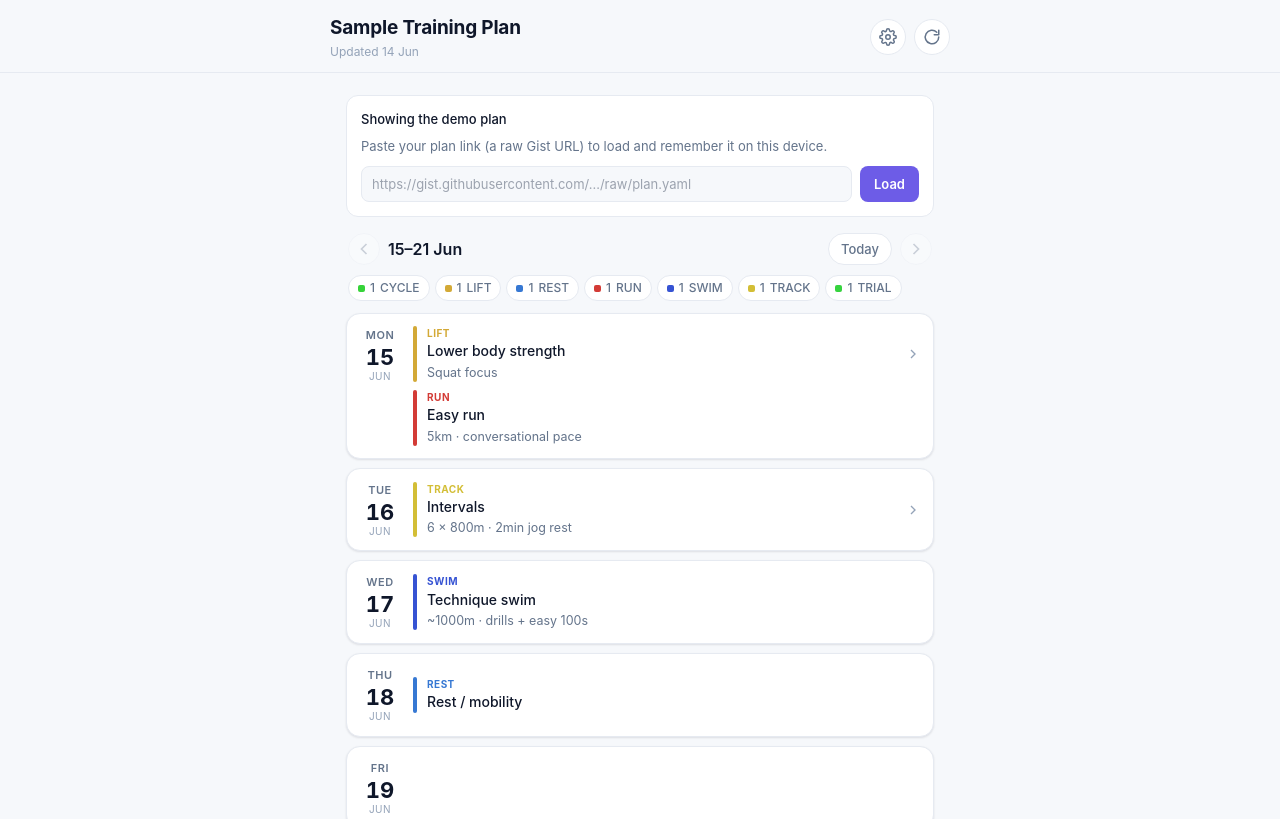
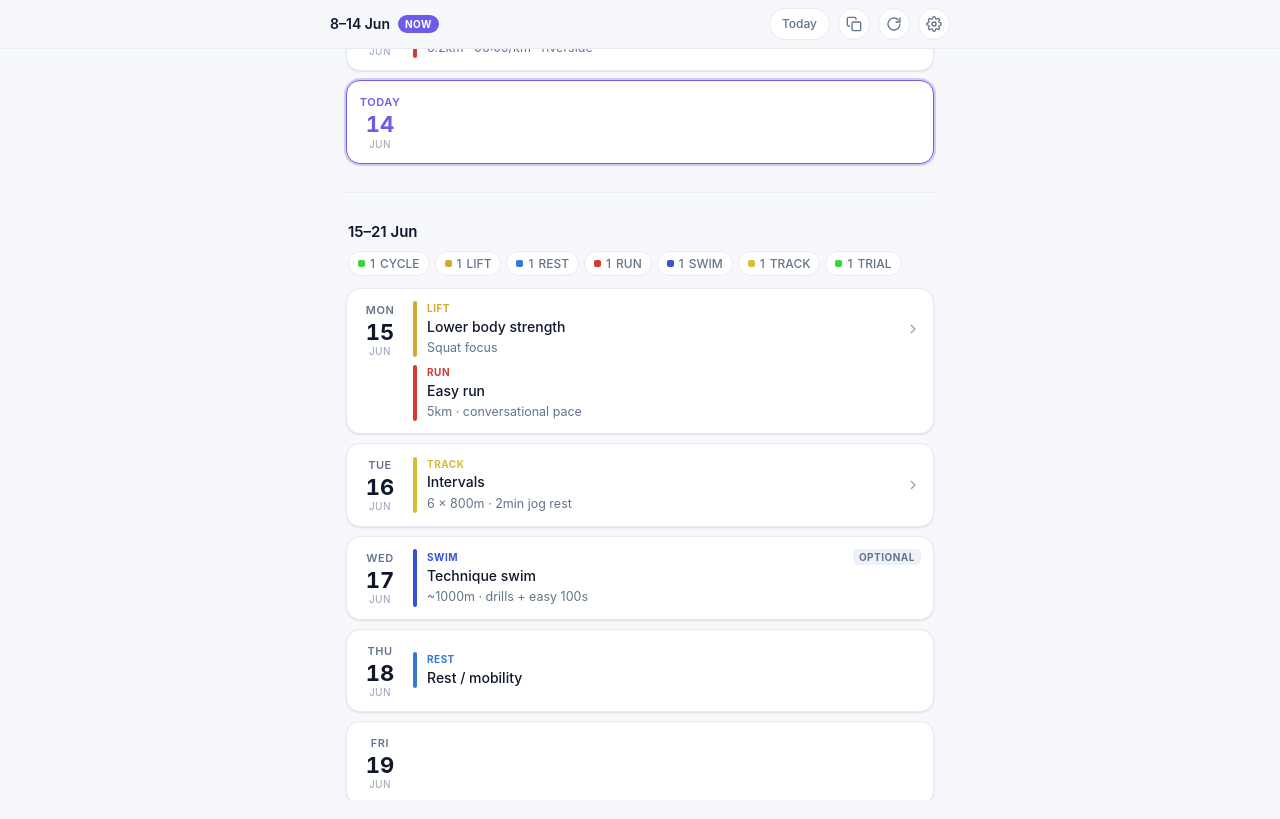
Before and after one commit to mistersimon/training-planner, a React (Vite) app: page / in a window 1280 px wide. Shown: the top 819 px of the page. Built offline with nearby package versions, Linux system fonts and the light colour scheme.

Commit message:
various ui changes

```diff
--- a/public/sample-plan.yaml
+++ b/public/sample-plan.yaml
@@ -5,6 +5,7 @@
 #   date:     YYYY-MM-DD   activity: any label (colors are auto-assigned per label)
 #   important: true to flag a standout session (race/test)
 #   summary:  one line shown on the card
+#   status:   planned (default) | done (completed) | optional (extra/skippable — shows an "Optional" tag)
 #   notes:    longer markdown shown when you tap the session
 
 title: Sample Training Plan
@@ -15,31 +16,42 @@ goals:
 notes: |-
   This is a demo plan. Load your own with a "?plan=<url>" link in the address bar — point it at a raw Gist URL holding your plan.yaml.
 sessions:
+  - date: 2026-06-13
+    activity: run
+    status: done
+    title: Easy run
+    summary: "6.2km · 06:05/km · riverside"
   - date: 2026-06-15
     activity: lift
+    status: planned
     title: Lower body strength
     summary: "Squat focus"
     notes: |-
       Back squat 4×5, Romanian deadlift 3×8, accessories. Leave the PM for an easy run.
   - date: 2026-06-15
     activity: run
+    status: planned
     title: Easy run
     summary: "5km · conversational pace"
   - date: 2026-06-16
     activity: track
+    status: planned
     title: Intervals
     summary: "6 × 800m · 2min jog rest"
     notes: |-
       Hold an even, repeatable pace — the last rep should feel like the first.
   - date: 2026-06-17
     activity: swim
+    status: optional
     title: Technique swim
     summary: "~1000m · drills + easy 100s"
   - date: 2026-06-18
     activity: rest
+    status: planned
     title: Rest / mobility
   - date: 2026-06-20
     activity: trial
+    status: planned
     important: true
     title: 5K time trial
     summary: "Goal: a fresh PB"
@@ -47,5 +59,6 @@ sessions:
       Warm up well, start controlled, negative-split if you can.
   - date: 2026-06-21
     activity: cycle
+    status: optional
     title: Endurance ride
     summary: "30km · Zone 2 · steady cadence"
--- a/src/components/Day.tsx
+++ b/src/components/Day.tsx
@@ -13,7 +13,8 @@ export function Day({ day, onOpen }: { day: DayGroup; onOpen: (index: number) =>
 
   return (
     <article
-      className="day-card mb-[9px] flex gap-3 rounded-[14px] border border-[var(--border)] bg-[var(--surface)] p-3"
+      id={day.isToday ? 'today' : undefined}
+      className="day-card mb-[9px] flex scroll-mt-20 gap-3 rounded-[14px] border border-[var(--border)] bg-[var(--surface)] p-3"
       style={style}
     >
       <div className="w-[42px] flex-none pt-0.5 text-center">
--- a/src/components/Week.tsx
+++ b/src/components/Week.tsx
@@ -3,32 +3,15 @@ import { rangeLabel } from '../lib/format'
 import { colorForActivity } from '../lib/types'
 import { Day } from './Day'
 
-const Arrow = ({ dir }: { dir: 'left' | 'right' }) => (
-  <svg viewBox="0 0 24 24" fill="none" stroke="currentColor" strokeWidth={2} className="h-5 w-5">
-    <path d={dir === 'left' ? 'M15 6l-6 6 6 6' : 'M9 6l6 6-6 6'} />
-  </svg>
-)
-
 export function Week({
   week,
   onOpen,
-  onPrev,
-  onNext,
-  onToday,
-  canPrev,
-  canNext,
+  innerRef,
 }: {
   week: WeekGroup
   onOpen: (index: number) => void
-  onPrev: () => void
-  onNext: () => void
-  onToday: () => void
-  canPrev: boolean
-  canNext: boolean
+  innerRef?: (el: HTMLElement | null) => void
 }) {
-  const navBtn =
-    'flex h-8 w-8 flex-none items-center justify-center rounded-full border border-[var(--border)] bg-[var(--surface)] text-[var(--muted)] enabled:hover:bg-[var(--surface-2)] disabled:opacity-30'
-
   const chips = Object.entries(week.counts)
     .sort(([a], [b]) => a.localeCompare(b))
     .map(([activity, n]) => (
@@ -45,45 +28,20 @@ export function Week({
     ))
 
   return (
-    <section className="mt-4">
+    <section
+      ref={innerRef}
+      className="scroll-mt-24 border-t border-[var(--border)] py-7 first:border-t-0 first:pt-3 [&>*:last-child]:mb-0"
+    >
       <div className="mb-3 px-0.5">
         <div className="flex items-center gap-2">
-          <button
-            type="button"
-            className={navBtn}
-            onClick={onPrev}
-            disabled={!canPrev}
-            aria-label="Previous week"
-          >
-            <Arrow dir="left" />
-          </button>
-          <span className="text-[16px] font-semibold">{rangeLabel(week.mon)}</span>
+          <span className="text-[15px] font-semibold">{rangeLabel(week.mon)}</span>
           {week.isNow && (
-            <span className="rounded-full bg-[var(--ring)] px-[9px] py-0.5 text-[11px] font-bold tracking-[0.04em] text-white">
-              This week
+            <span className="rounded-full bg-[var(--ring)] px-[8px] py-0.5 text-[10px] font-bold uppercase tracking-[0.04em] text-white">
+              Now
             </span>
           )}
-          <div className="ml-auto flex items-center gap-2">
-            <button
-              type="button"
-              onClick={onToday}
-              disabled={week.isNow}
-              className="flex h-8 items-center rounded-full border border-[var(--border)] bg-[var(--surface)] px-3 text-[13px] font-medium text-[var(--muted)] enabled:hover:bg-[var(--surface-2)] disabled:opacity-30"
-            >
-              Today
-            </button>
-            <button
-              type="button"
-              className={navBtn}
-              onClick={onNext}
-              disabled={!canNext}
-              aria-label="Next week"
-            >
-              <Arrow dir="right" />
-            </button>
-          </div>
         </div>
-        {chips.length > 0 && <div className="mt-2.5 flex flex-wrap gap-[5px]">{chips}</div>}
+        {chips.length > 0 && <div className="mt-2 flex flex-wrap gap-[5px]">{chips}</div>}
       </div>
       {week.days.map((day) => (
         <Day key={day.key} day={day} onOpen={onOpen} />
--- a/src/router.tsx
+++ b/src/router.tsx
@@ -2,11 +2,10 @@ import { createRoute, createRouter } from '@tanstack/react-router'
 import { rootRoute } from './routes/__root'
 import { App } from './routes/index'
 
-// Typed search params: ?plan=<url> selects the source, ?week=<YYYY-MM-DD>
-// (the week's Monday) selects the visible week, ?s=<index> deep-links a session.
+// Typed search params: ?plan=<url> selects the source, ?s=<index> deep-links a
+// session.
 interface IndexSearch {
   plan?: string
-  week?: string
   s?: number
 }
 
@@ -22,7 +21,6 @@ const indexRoute = createRoute({
   component: App,
   validateSearch: (search: Record<string, unknown>): IndexSearch => ({
     plan: typeof search.plan === 'string' ? search.plan : undefined,
-    week: typeof search.week === 'string' ? search.week : undefined,
     s: toNum(search.s),
   }),
 })
--- a/src/routes/index.tsx
+++ b/src/routes/index.tsx
@@ -1,9 +1,8 @@
 import { getRouteApi } from '@tanstack/react-router'
-import { useEffect, useMemo, useState } from 'react'
+import { useEffect, useMemo, useRef, useState } from 'react'
 import { loadPlan, groupByWeek, type Plan } from '../lib/plan'
-import { todayKey, dstr, dnum, mondayOf, localKey, MO } from '../lib/format'
+import { todayKey, dnum, mondayOf, localKey, rangeLabel, MO } from '../lib/format'
 import { colorForActivity } from '../lib/types'
-import { useSwipe } from '../lib/useSwipe'
 import { Week } from '../components/Week'
 import { DetailSheet, type SheetContent } from '../components/DetailSheet'
 import { LoadPlanPrompt } from '../components/LoadPlanPrompt'
@@ -19,7 +18,25 @@ const readConfiguredUrl = () => {
 
 const route = getRouteApi('/')
 const STORE_KEY = 'planUrl'
+const CACHE_PREFIX = 'planCache:'
 const monKeyOf = (dateKey: string) => localKey(mondayOf(dateKey))
+
+// Last good raw YAML per source URL, so the PWA can render instantly (and
+// offline) while a fresh copy is fetched in the background.
+const readCachedPlan = (url: string): string | null => {
+  try {
+    return localStorage.getItem(CACHE_PREFIX + url)
+  } catch {
+    return null
+  }
+}
+const writeCachedPlan = (url: string, raw: string) => {
+  try {
+    localStorage.setItem(CACHE_PREFIX + url, raw)
+  } catch {
+    /* ignore */
+  }
+}
 
 // Resolve which plan to load: ?plan= (remembered) → saved URL → bundled sample.
 function resolveSource(planParam?: string): { url: string; isFallback: boolean } {
@@ -44,6 +61,7 @@ export function App() {
   const search = route.useSearch()
   const navigate = route.useNavigate()
   const [settingsOpen, setSettingsOpen] = useState(false)
+  const [copied, setCopied] = useState(false)
   // Bumped when clearing the saved URL so the source re-resolves even if the
   // ?plan param is already absent.
   const [nonce, setNonce] = useState(0)
@@ -51,11 +69,28 @@ export function App() {
   const [refreshKey, setRefreshKey] = useState(0)
   const { url, isFallback } = useMemo(() => resolveSource(search.plan), [search.plan, nonce])
 
-  const [state, setState] = useState<{ plan?: Plan; error?: string; loading: boolean }>({ loading: true })
+  const [state, setState] = useState<{ plan?: Plan; raw?: string; error?: string; loading: boolean }>({
+    loading: true,
+  })
 
   useEffect(() => {
     let cancelled = false
+
+    // 1. Render the last cached plan immediately so the app (especially the
+    // installed PWA) never opens blank — even offline. Keep `loading` true so
+    // the refresh spinner shows while the background fetch runs.
+    const cached = readCachedPlan(url)
+    if (cached) {
+      try {
+        setState({ loading: true, plan: loadPlan(cached), raw: cached })
+      } catch {
         setState({ loading: true })
+      }
+    } else {
+      setState({ loading: true })
+    }
+
+    // 2. Fetch the latest in the background and swap it in when it arrives.
     // Cache-bust so every load fetches the latest — defeats the browser cache
     // and, importantly, a remote Gist's raw-URL CDN cache (~minutes stale).
     const fetchUrl = `${url}${url.includes('?') ? '&' : '?'}_=${Date.now()}`
@@ -67,17 +102,29 @@ export function App() {
       .then((text) => {
         if (cancelled) return
         try {
-          setState({ loading: false, plan: loadPlan(text) })
+          const plan = loadPlan(text)
+          writeCachedPlan(url, text)
+          setState({ loading: false, plan, raw: text })
         } catch (e) {
+          // Network gave us unparseable YAML: keep the cached plan if we have
+          // one, otherwise surface the parse error.
+          if (cached) setState((s) => ({ ...s, loading: false }))
+          else
             setState({ loading: false, error: (e as Error).message || 'YAML could not be parsed.' })
         }
       })
       .catch((e) => {
-        if (!cancelled)
+        if (cancelled) return
+        // Offline / network error: silently keep showing the cached plan; only
+        // surface an error when there's nothing cached to fall back to.
+        if (cached) {
+          setState((s) => ({ ...s, loading: false }))
+        } else {
           setState({
             loading: false,
             error: `Couldn't load ${url} — ${(e as Error).message}. If this is a remote plan, check the URL allows cross-origin requests.`,
           })
+        }
       })
     return () => {
       cancelled = true
@@ -87,68 +134,74 @@ export function App() {
   const plan = state.plan
   const weeks = useMemo(() => (plan ? groupByWeek(plan.sessions) : []), [plan])
 
-  // Which week is visible: ?week= → the open session's week → this week →
+  // The week to bring into view on load / when "Today" is tapped: this week →
   // the first upcoming week → the last week.
-  const curIndex = useMemo(() => {
+  const currentIndex = useMemo(() => {
     if (!weeks.length) return -1
-    if (search.week) {
-      const i = weeks.findIndex((w) => w.monKey === search.week)
-      if (i >= 0) return i
-    }
-    if (search.s != null && plan?.sessions[search.s]) {
-      const i = weeks.findIndex((w) => w.monKey === monKeyOf(dstr(plan.sessions[search.s as number].date)))
-      if (i >= 0) return i
-    }
     const now = weeks.findIndex((w) => w.isNow)
     if (now >= 0) return now
     const thisMon = monKeyOf(todayKey)
     const up = weeks.findIndex((w) => w.monKey >= thisMon)
     return up >= 0 ? up : weeks.length - 1
-  }, [weeks, search.week, search.s, plan])
+  }, [weeks])
 
-  const current = curIndex >= 0 ? weeks[curIndex] : null
-  const gotoWeek = (i: number) => navigate({ search: (p) => ({ ...p, week: weeks[i].monKey, s: undefined }) })
-  // Clearing ?week falls back to the current/first-upcoming week (see curIndex).
-  const goToday = () => navigate({ search: (p) => ({ ...p, week: undefined, s: undefined }) })
+  const scrollRef = useRef<HTMLElement | null>(null)
+  const weekRefs = useRef<(HTMLElement | null)[]>([])
+  const scrollToWeek = (i: number, behavior: ScrollBehavior = 'smooth') => {
+    weekRefs.current[i]?.scrollIntoView({ behavior, block: 'start' })
+  }
+  // Bring today's card to the top; fall back to the current week's start when
+  // today isn't in the plan (e.g. the plan begins in the future).
+  const goToday = (behavior: ScrollBehavior = 'smooth') => {
+    const el = scrollRef.current?.querySelector('#today')
+    if (el) el.scrollIntoView({ behavior, block: 'start' })
+    else if (currentIndex >= 0) scrollToWeek(currentIndex, behavior)
+  }
+
+  // Jump to today whenever a new plan loads (e.g. opening the PWA), unless a
+  // session is being deep-linked open.
+  const scrolledFor = useRef<Plan | undefined>(undefined)
+  useEffect(() => {
+    if (!plan || plan === scrolledFor.current) return
+    scrolledFor.current = plan
+    if (search.s == null && currentIndex >= 0) {
+      // Wait for the week sections to render before scrolling.
+      requestAnimationFrame(() => goToday('auto'))
+    }
+  }, [plan, currentIndex, search.s])
+
+  // Track the week sitting at the top of the viewport so the sticky header can
+  // show its range + workout summary as you scroll.
+  const [viewWeek, setViewWeek] = useState(-1)
+  const visibleRef = useRef<Set<number>>(new Set())
+  useEffect(() => {
+    const root = scrollRef.current
+    if (!root || !weeks.length) return
+    visibleRef.current.clear()
+    const obs = new IntersectionObserver(
+      (entries) => {
+        for (const e of entries) {
+          const i = weekRefs.current.indexOf(e.target as HTMLElement)
+          if (i < 0) continue
+          if (e.isIntersecting) visibleRef.current.add(i)
+          else visibleRef.current.delete(i)
+        }
+        const vis = [...visibleRef.current]
+        setViewWeek(vis.length ? Math.min(...vis) : -1)
+      },
+      // Thin band near the top: the section intersecting it is the topmost one.
+      { root, rootMargin: '0px 0px -85% 0px' },
+    )
+    weekRefs.current.forEach((el) => el && obs.observe(el))
+    return () => obs.disconnect()
+  }, [plan, weeks.length])
 
   const openSession = (index: number) => navigate({ search: (p) => ({ ...p, s: index }) })
   const closeSheet = () => navigate({ search: (p) => ({ ...p, s: undefined }) })
 
-  // Swipe left → next week, right → previous. Disabled while a session sheet is
-  // open so its own gestures aren't hijacked.
-  const swipe = useSwipe({
-    onLeft: () => {
-      if (search.s == null && curIndex < weeks.length - 1) gotoWeek(curIndex + 1)
-    },
-    onRight: () => {
-      if (search.s == null && curIndex > 0) gotoWeek(curIndex - 1)
-    },
-  })
-
-  // Desktop: ← / → arrow keys change week. Ignored while a sheet is open, when
-  // typing in a field, or alongside a modifier (don't clobber browser shortcuts).
-  useEffect(() => {
-    const onKey = (e: KeyboardEvent) => {
-      if (e.key !== 'ArrowLeft' && e.key !== 'ArrowRight') return
-      if (e.altKey || e.ctrlKey || e.metaKey || e.shiftKey) return
-      if (search.s != null || settingsOpen) return
-      const el = e.target as HTMLElement | null
-      if (el && (el.isContentEditable || /^(INPUT|TEXTAREA|SELECT)$/.test(el.tagName))) return
-      if (e.key === 'ArrowRight' && curIndex < weeks.length - 1) {
-        e.preventDefault()
-        gotoWeek(curIndex + 1)
-      } else if (e.key === 'ArrowLeft' && curIndex > 0) {
-        e.preventDefault()
-        gotoWeek(curIndex - 1)
-      }
-    }
-    window.addEventListener('keydown', onKey)
-    return () => window.removeEventListener('keydown', onKey)
-  }, [curIndex, weeks.length, search.s, settingsOpen])
-
   const saveUrl = (planUrl: string) => {
     setSettingsOpen(false)
-    navigate({ search: (p) => ({ ...p, plan: planUrl, week: undefined, s: undefined }) })
+    navigate({ search: (p) => ({ ...p, plan: planUrl, s: undefined }) })
   }
   const useDemo = () => {
     try {
@@ -158,7 +211,18 @@ export function App() {
     }
     setSettingsOpen(false)
     setNonce((n) => n + 1)
-    navigate({ search: (p) => ({ ...p, plan: undefined, week: undefined, s: undefined }) })
+    navigate({ search: (p) => ({ ...p, plan: undefined, s: undefined }) })
+  }
+
+  const copyYaml = async () => {
+    if (!state.raw) return
+    try {
+      await navigator.clipboard.writeText(state.raw)
+      setCopied(true)
+      setTimeout(() => setCopied(false), 1500)
+    } catch {
+      /* ignore */
+    }
   }
 
   const sheet: SheetContent | null = useMemo(() => {
@@ -182,43 +246,83 @@ export function App() {
     return d ? `Updated ${d.getDate()} ${MO[d.getMonth()]}` : `Updated ${plan.updated}`
   }, [plan])
 
+  // The week whose range the sticky header reflects: the one at the top of the
+  // viewport, falling back to the current week before any scroll.
+  const headWeek = weeks[viewWeek] ?? weeks[currentIndex]
+
+  const iconBtn =
+    'flex h-8 w-8 flex-none items-center justify-center rounded-full border border-[var(--border)] bg-[var(--surface)] text-[var(--muted)] hover:bg-[var(--surface-2)] disabled:opacity-60'
+
   return (
     <>
+      <main ref={scrollRef} className="fixed inset-0 overflow-y-auto" aria-live="polite">
       <header
-        className="border-b border-[var(--border)] bg-[var(--bg)] px-4 pb-3"
-        style={{ paddingTop: 'calc(env(safe-area-inset-top) + 14px)' }}
+        className="sticky top-0 z-20 border-b border-[var(--border)] bg-[var(--bg)] px-4 pb-2"
+        style={{ paddingTop: 'calc(env(safe-area-inset-top) + 8px)' }}
       >
-        <div className="mx-auto flex max-w-[620px] items-center justify-between gap-3">
-          <div>
-            <h1 className="m-0 text-[19px] font-[650] tracking-[-0.01em]">
-              {plan?.title || 'Training Plan'}
-            </h1>
-            {updatedLabel && <div className="mt-px text-[12px] text-[var(--faint)]">{updatedLabel}</div>}
+        <div className="mx-auto flex max-w-[620px] items-center gap-3">
+          <div className="flex min-w-0 flex-1 items-center gap-2 overflow-x-auto whitespace-nowrap [-ms-overflow-style:none] [scrollbar-width:none] [&::-webkit-scrollbar]:hidden">
+            {headWeek && (
+              <>
+                <span className="flex-none text-[14px] font-semibold">{rangeLabel(headWeek.mon)}</span>
+                {headWeek.isNow && (
+                  <span className="flex-none rounded-full bg-[var(--ring)] px-[7px] py-0.5 text-[10px] font-bold uppercase tracking-[0.04em] text-white">
+                    Now
+                  </span>
+                )}
+              </>
+            )}
           </div>
           <div className="flex flex-none items-center gap-2">
+            {currentIndex >= 0 && (
               <button
                 type="button"
-            aria-label="Settings"
-            onClick={() => setSettingsOpen(true)}
-            className="flex h-9 w-9 flex-none items-center justify-center rounded-full border border-[var(--border)] bg-[var(--surface)] text-[var(--muted)] hover:bg-[var(--surface-2)]"
+                onClick={() => goToday()}
+                className="flex h-8 items-center rounded-full border border-[var(--border)] bg-[var(--surface)] px-3 text-[12px] font-medium text-[var(--muted)] hover:bg-[var(--surface-2)]"
               >
+                Today
+              </button>
+            )}
+            <button
+              type="button"
+              aria-label="Copy plan YAML"
+              onClick={copyYaml}
+              disabled={!state.raw}
+              className={iconBtn}
+            >
+              {copied ? (
                 <svg
                   viewBox="0 0 24 24"
                   fill="none"
                   stroke="currentColor"
                   strokeWidth={2}
-              className="h-[18px] w-[18px]"
+                  strokeLinecap="round"
+                  strokeLinejoin="round"
+                  className="h-4 w-4 text-[var(--ring)]"
                 >
-              <circle cx="12" cy="12" r="3" />
-              <path d="M19.4 15a1.65 1.65 0 0 0 .33 1.82l.06.06a2 2 0 1 1-2.83 2.83l-.06-.06a1.65 1.65 0 0 0-1.82-.33 1.65 1.65 0 0 0-1 1.51V21a2 2 0 0 1-4 0v-.09A1.65 1.65 0 0 0 9 19.4a1.65 1.65 0 0 0-1.82.33l-.06.06a2 2 0 1 1-2.83-2.83l.06-.06a1.65 1.65 0 0 0 .33-1.82 1.65 1.65 0 0 0-1.51-1H3a2 2 0 0 1 0-4h.09A1.65 1.65 0 0 0 4.6 9a1.65 1.65 0 0 0-.33-1.82l-.06-.06a2 2 0 1 1 2.83-2.83l.06.06a1.65 1.65 0 0 0 1.82.33H9a1.65 1.65 0 0 0 1-1.51V3a2 2 0 0 1 4 0v.09a1.65 1.65 0 0 0 1 1.51 1.65 1.65 0 0 0 1.82-.33l.06-.06a2 2 0 1 1 2.83 2.83l-.06.06a1.65 1.65 0 0 0-.33 1.82V9a1.65 1.65 0 0 0 1.51 1H21a2 2 0 0 1 0 4h-.09a1.65 1.65 0 0 0-1.51 1z" />
+                  <path d="M20 6 9 17l-5-5" />
                 </svg>
+              ) : (
+                <svg
+                  viewBox="0 0 24 24"
+                  fill="none"
+                  stroke="currentColor"
+                  strokeWidth={2}
+                  strokeLinecap="round"
+                  strokeLinejoin="round"
+                  className="h-4 w-4"
+                >
+                  <rect x="9" y="9" width="13" height="13" rx="2" />
+                  <path d="M5 15H4a2 2 0 0 1-2-2V4a2 2 0 0 1 2-2h9a2 2 0 0 1 2 2v1" />
+                </svg>
+              )}
             </button>
             <button
               type="button"
               aria-label="Refresh plan"
               onClick={() => setRefreshKey((k) => k + 1)}
               disabled={state.loading}
-            className="flex h-9 w-9 flex-none items-center justify-center rounded-full border border-[var(--border)] bg-[var(--surface)] text-[var(--muted)] hover:bg-[var(--surface-2)] disabled:opacity-60"
+              className={iconBtn}
             >
               <svg
                 viewBox="0 0 24 24"
@@ -227,17 +331,34 @@ export function App() {
                 strokeWidth={2}
                 strokeLinecap="round"
                 strokeLinejoin="round"
-              className={`h-[18px] w-[18px] ${state.loading ? 'animate-spin' : ''}`}
+                className={`h-4 w-4 ${state.loading ? 'animate-spin' : ''}`}
               >
                 <path d="M21 12a9 9 0 1 1-2.64-6.36" />
                 <path d="M21 3v6h-6" />
+              </svg>
+            </button>
+            <button
+              type="button"
+              aria-label="Settings"
+              onClick={() => setSettingsOpen(true)}
+              className={iconBtn}
+            >
+              <svg
+                viewBox="0 0 24 24"
+                fill="none"
+                stroke="currentColor"
+                strokeWidth={2}
+                className="h-4 w-4"
+              >
+                <circle cx="12" cy="12" r="3" />
+                <path d="M19.4 15a1.65 1.65 0 0 0 .33 1.82l.06.06a2 2 0 1 1-2.83 2.83l-.06-.06a1.65 1.65 0 0 0-1.82-.33 1.65 1.65 0 0 0-1 1.51V21a2 2 0 0 1-4 0v-.09A1.65 1.65 0 0 0 9 19.4a1.65 1.65 0 0 0-1.82.33l-.06.06a2 2 0 1 1-2.83-2.83l.06-.06a1.65 1.65 0 0 0 .33-1.82 1.65 1.65 0 0 0-1.51-1H3a2 2 0 0 1 0-4h.09A1.65 1.65 0 0 0 4.6 9a1.65 1.65 0 0 0-.33-1.82l-.06-.06a2 2 0 1 1 2.83-2.83l.06.06a1.65 1.65 0 0 0 1.82.33H9a1.65 1.65 0 0 0 1-1.51V3a2 2 0 0 1 4 0v.09a1.65 1.65 0 0 0 1 1.51 1.65 1.65 0 0 0 1.82-.33l.06-.06a2 2 0 1 1 2.83 2.83l-.06.06a1.65 1.65 0 0 0-.33 1.82V9a1.65 1.65 0 0 0 1.51 1H21a2 2 0 0 1 0 4h-.09a1.65 1.65 0 0 0-1.51 1z" />
               </svg>
             </button>
           </div>
         </div>
       </header>
 
-      <main className="mx-auto max-w-[620px] px-4 pt-1.5" aria-live="polite" {...swipe}>
+        <div className="mx-auto max-w-[620px] px-4 pt-1.5">
         {state.error ? (
           <div className="mx-auto my-6 rounded-[12px] border border-[var(--border)] bg-[var(--surface)] p-[14px_16px] text-[14px]">
             <b className="text-[var(--key)]">Couldn't load the plan.</b>
@@ -249,20 +370,21 @@ export function App() {
             {isFallback && plan && (
               <LoadPlanPrompt
                 onLoad={(planUrl) =>
-                  navigate({ search: (p) => ({ ...p, plan: planUrl, week: undefined, s: undefined }) })
+                  navigate({ search: (p) => ({ ...p, plan: planUrl, s: undefined }) })
                 }
               />
             )}
-            {current ? (
+            {weeks.length ? (
+              weeks.map((week, i) => (
                 <Week
-                week={current}
+                  key={week.monKey}
+                  week={week}
                   onOpen={openSession}
-                onPrev={() => gotoWeek(curIndex - 1)}
-                onNext={() => gotoWeek(curIndex + 1)}
-                onToday={goToday}
-                canPrev={curIndex > 0}
-                canNext={curIndex < weeks.length - 1}
+                  innerRef={(el) => {
+                    weekRefs.current[i] = el
+                  }}
                 />
+              ))
             ) : (
               plan && (
                 <div className="mt-8 text-center text-[14px] text-[var(--muted)]">
@@ -272,11 +394,12 @@ export function App() {
             )}
           </>
         )}
+        <footer className="mt-[22px] px-[2px] pb-[calc(env(safe-area-inset-bottom)+16px)] text-[12px] text-[var(--faint)]">
+          Tap a session for details · scroll through the weeks.
+          {updatedLabel && ` · ${updatedLabel}`}
+        </footer>
+        </div>
       </main>
-
-      <footer className="mx-auto mt-[22px] max-w-[620px] px-[18px] text-[12px] text-[var(--faint)]">
-        Tap a session for details · swipe or use the arrows to change week.
-      </footer>
 
       <DetailSheet content={sheet} onClose={closeSheet} />
       {settingsOpen && (
```
Lines whose indentation alone changed are shown as unchanged.
